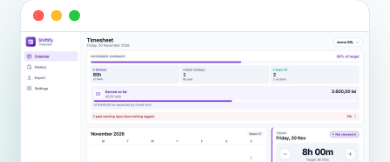
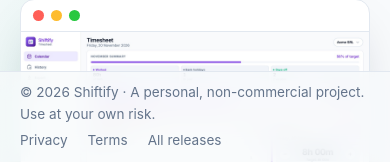
Before and after one commit to MoldovanAlexandruVasile/shiftify-website, a React (Vite) app: page / in a window 390 px wide. Shown: the part 682-844 px from the top of the page. Built offline with nearby package versions, Linux system fonts and the light colour scheme; no server answers.

Commit message:
fix: footer sticky

```diff
--- a/src/index.css
+++ b/src/index.css
@@ -662,17 +662,25 @@ h1 {
   margin-top: 8px;
 }
 
+/* Always in view at the bottom of the window, like the nav at the top. */
 .footer {
+  position: sticky;
+  bottom: 0;
+  z-index: 10;
+  background: color-mix(in srgb, var(--bg) 80%, transparent);
+  backdrop-filter: saturate(180%) blur(12px);
   border-top: 1px solid var(--border);
-  padding: 28px 0;
-  font-size: 0.9rem;
+  padding: 14px 0;
+  padding-bottom: max(14px, env(safe-area-inset-bottom));
+  font-size: 0.85rem;
   color: var(--text-muted);
 }
 
 .footer__inner {
   display: flex;
   flex-wrap: wrap;
-  gap: 8px 24px;
+  align-items: center;
+  gap: 6px 24px;
   justify-content: space-between;
 }
 
@@ -686,9 +694,15 @@ h1 {
 }
 
 @media (max-width: 640px) {
+  .footer {
+    padding: 10px 0;
+    padding-bottom: max(10px, env(safe-area-inset-bottom));
+    font-size: 0.8rem;
+  }
   .footer__inner {
     flex-direction: column;
-    gap: 12px;
+    align-items: flex-start;
+    gap: 4px;
   }
 }
 
```
